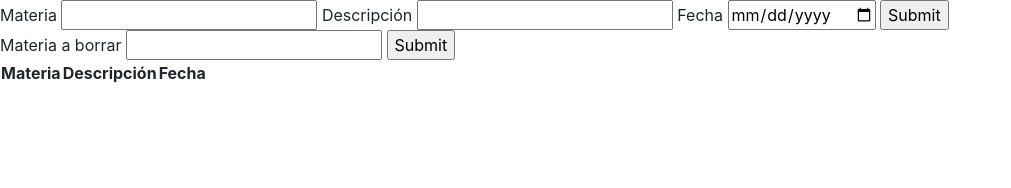
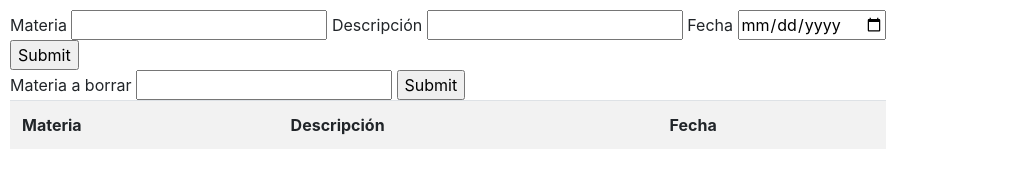
Before and after one commit to anacamila-hdez/carpeta-Informatica, a plain HTML site: page Aplicación tareas/index.html in a window 1280 px wide. Shown: the whole page, without its empty margins (0-1011 px from the left). Drawn offline with nearby package versions, Linux system fonts and the light colour scheme.

Commit message:
aplicacion tareas

```diff
--- a/Aplicación tareas/index.html
+++ b/Aplicación tareas/index.html
@@ -2,9 +2,20 @@
 <html lang="en">
 
 <head>
-    <meta charset="UTF-8">
-    <meta name="viewport" content="width=device-width, initial-scale=1.0">
-    <title>TAREAS</title>
+  <meta charset="UTF-8">
+  <meta name="viewport" content="width=device-width, initial-scale=1.0">
+  <title>TAREAS</title>
+
+  <style>
+    body{
+      display: block;
+      width: 70%;
+      padding: 10px;
+      margin-left: auto;
+      margin-right: auto;
+    }
+  </style>
+
 </head>
 
 <link
@@ -30,7 +41,7 @@
     ></script>
 
 <body>
-    <form action="" id="formulario">
+    <form action="" id="formulario" class="needs-validation">
         Materia
         <input type="text" name="materia">
         Descripción
@@ -40,13 +51,14 @@
         <input type="submit">
     </form>
 
-    <form action="" id="formularioDelete">
+    <form action="" id="formularioDelete" class="needs-validation">
         Materia a borrar
         <input type="text" name="materia">
         <input type="submit">
     </form>
 
-    <table id="tareas"></table>
+    <table id="tareas" class="table table-striped"></table>
+
     <script src="tabla.js"></script>
 </body>
 
--- a/Aplicación tareas/tabla.js
+++ b/Aplicación tareas/tabla.js
@@ -7,9 +7,10 @@ let tabla = document.querySelector('#tareas')
 let form = document.querySelector("#formulario");
 
 function llenarTabla(){
-    let contenidoTabla = '<tr><th>Materia</th><th>Descripción</th><th>Fecha</th></tr>'
+    let contenidoTabla = '<tr><th scope="col">Materia</th><th scope="col">Descripción</th><th scope="col">Fecha</th></tr>'
     for (tarea of tareas){
-        contenidoTabla = contenidoTabla + `<tr><td>${tarea.materia}</td><td>${tarea.descripcion}</td>
+        contenidoTabla = contenidoTabla + `<tr><td scope="row">${tarea.materia}</td>
+        <td>${tarea.descripcion}</td>
         <td>${tarea.fecha}</td></tr>`
     }
 
```
